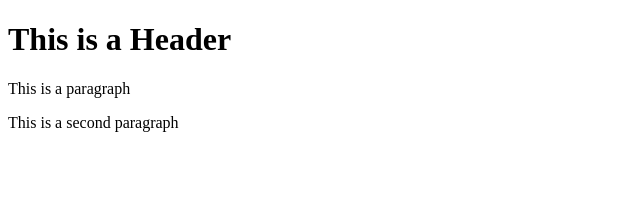
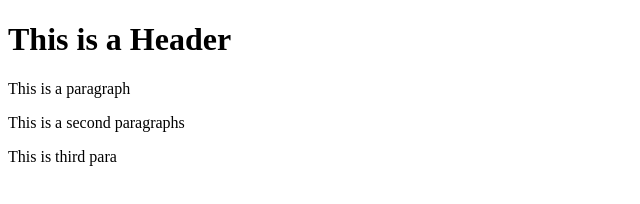
Before and after one commit to divyasekaran150527/git-test, a website: page index.html in a window 1280 px wide. Shown: the whole page, without its empty margins (0-640 px from the left). Drawn offline with Linux system fonts and the light colour scheme.

Commit message:
Added third para

```diff
--- a/index.html
+++ b/index.html
@@ -5,6 +5,7 @@
     <body>
         <h1>This is a Header</h1>
         <p>This is a paragraph</p>
-        <p>This is a second paragraph</p>
+        <p>This is a second paragraphs</p>
+        <p>This is third para</p>
     </body>
 </html>
```
Also changed, not shown: package.json (added, +24 -0 lines), 2 other files.
